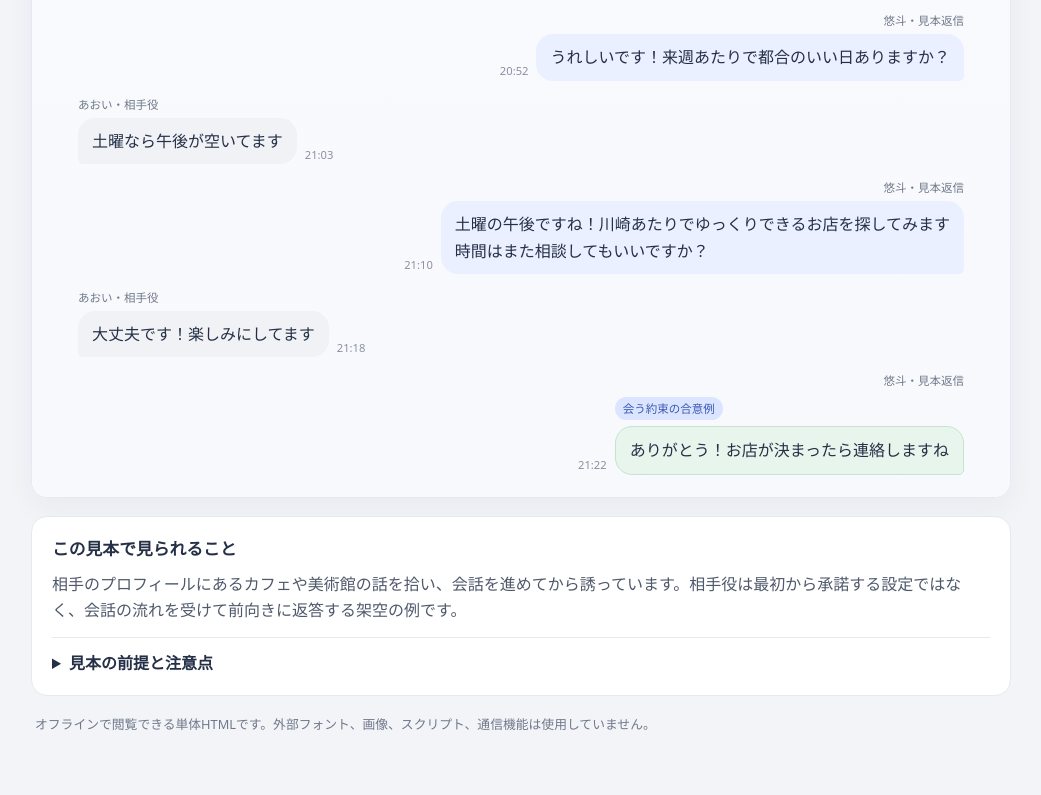
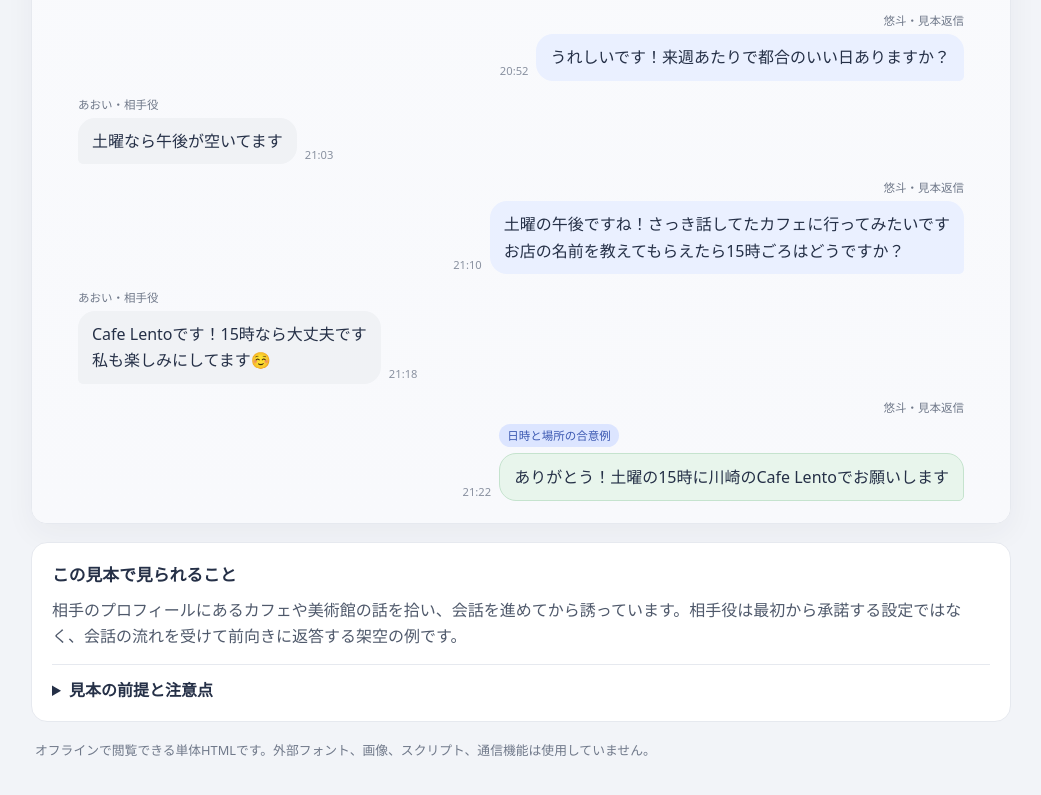
Before and after one commit to kenkyu0909/aichatapp, a plain HTML site: page docs/verification/simulations/chat_preview_20261016.html in a window 1280 px wide. Shown: the part 2055-2850 px from the top of the page, without its empty margins (119-1160 px from the left). Before the commit the page ends 2826 px from the top, so only its background shows below. Drawn offline with Linux system fonts and the light colour scheme.

Commit message:
docs: make sample meetup details concrete

```diff
--- a/docs/verification/simulations/chat_preview_20261016.html
+++ b/docs/verification/simulations/chat_preview_20261016.html
@@ -146,12 +146,13 @@
 
         <div class="message partner"><div><div class="who">あおい・相手役</div><div class="bubble">土曜なら午後が空いてます</div></div><time class="time">21:03</time></div>
 
-        <div class="message me"><div><div class="who">悠斗・見本返信</div><div class="bubble">土曜の午後ですね！川崎あたりでゆっくりできるお店を探してみます
-時間はまた相談してもいいですか？</div></div><time class="time">21:10</time></div>
+        <div class="message me"><div><div class="who">悠斗・見本返信</div><div class="bubble">土曜の午後ですね！さっき話してたカフェに行ってみたいです
+お店の名前を教えてもらえたら15時ごろはどうですか？</div></div><time class="time">21:10</time></div>
 
-        <div class="message partner"><div><div class="who">あおい・相手役</div><div class="bubble">大丈夫です！楽しみにしてます</div></div><time class="time">21:18</time></div>
+        <div class="message partner"><div><div class="who">あおい・相手役</div><div class="bubble">Cafe Lentoです！15時なら大丈夫です
+私も楽しみにしてます☺️</div></div><time class="time">21:18</time></div>
 
-        <div class="message me agreement"><div><div class="who">悠斗・見本返信</div><div class="tag">会う約束の合意例</div><div class="bubble">ありがとう！お店が決まったら連絡しますね</div></div><time class="time">21:22</time></div>
+        <div class="message me agreement"><div><div class="who">悠斗・見本返信</div><div class="tag">日時と場所の合意例</div><div class="bubble">ありがとう！土曜の15時に川崎のCafe Lentoでお願いします</div></div><time class="time">21:22</time></div>
       </div>
     </section>
 
```
